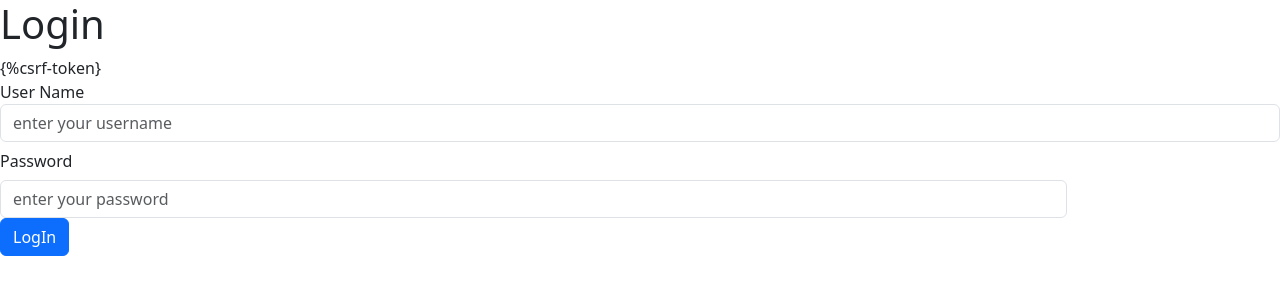
After one commit to zink9169/python_django, a Django app: page /login/ in a window 1280 px wide. The commit adds this page. Shown: the top 300 px of the page. Run offline with Django 5.2, Linux system fonts and the light colour scheme.

Commit message:
Log in page of python

```diff
--- a/myapp/views.py
+++ b/myapp/views.py
@@ -1,12 +1,34 @@
 from django.shortcuts import render,redirect, get_object_or_404
 from .models import Task
 from django.contrib import messages
+from django.contrib.auth import authenticate , login, logout
+from django.contrib.auth.decorators import login_required
 # Create your views here.
 
+def login_views(request):
+    if request.method == "GET":
+        return render(request, 'login.html')
+    if request.method == "POST":
+        username = request.POST.get('username')
+        password = request.POST.get('password')
+        user = authenticate(request, username= username , password = password)
+        if user is not None:
+            login(request.user)
+            messages.success(request, "YOu are now logged in as" + username)
+            return redirect('myapp/task_list/')
+        else:
+            messages.error(request, "Invalid username or password")
+            return redirect('login')
+def logout_view(request):
+    logout(request)
+    return redirect('/login/')
+
+
 def task_list(request):
-    tasks = Task.objects.all()
+    tasks = Task.objects.all().order_by('-id')
     return render(request, 'task_list.html', {'tasks':tasks})
 
+@login_required(login_url="login")
 def task_create(request) :
     if request.method == "POST" :
         title = request.POST.get('title')
@@ -33,17 +55,3 @@ def delete_task(request, task_id):
           return redirect('task_list')
 
      return render(request, 'delete_task.html', {'task: task'})
-
-# def edit_task(request, task_id):
-    # task = get_object_or_404(Task, id = task_id, )
-
-    # if request.method == "POST":
-    #     task.is_completed = "True"
-    #     return redirect('task_list')
-
-    # return render (request, 'complete_task.html', {'task: task'})
-# old version
-# def delete_task(request, task_id):
-#         task = Task.objects.filter(task, id= task_id)
-#         task.delete()
-#         return redirect("/myapp/task_list/")
--- /dev/null
+++ b/templates/login.html
@@ -0,0 +1,62 @@
+<!DOCTYPE html>
+<html lang="en">
+  <head>
+    <meta charset="UTF-8" />
+    <meta name="viewport" content="width=device-width, initial-scale=1.0" />
+    <title>Document</title>
+    <link
+      href="https://cdn.jsdelivr.net/npm/bootstrap@5.3.3/dist/css/bootstrap.min.css"
+      rel="stylesheet"
+      integrity="sha384-QWTKZyjpPEjISv5WaRU9OFeRpok6YctnYmDr5pNlyT2bRjXh0JMhjY6hW+ALEwIH"
+      crossorigin="anonymous"
+    />
+  </head>
+  <body>
+    <h1>Login</h1>
+    <div>
+      {% if messages %} {% for message in messages%}
+      <div
+        class="alert alert-{{ message.tags }} alert-dismissible fade show"
+        role="alert"
+      >
+        {{message}}
+        <button
+          type="button"
+          class="close"
+          data-dismiss="alert"
+          aria-label="Close"
+        ></button>
+      </div>
+
+      {% endfor%} {% endif%}
+      <form action="POST" action="/login/">
+        {%csrf-token}
+        <div class="form-group">
+          <label for="exampleFormControlInput1">User Name</label>
+          <input
+            type="text"
+            class="form-control"
+            id="form-label"
+            name="username"
+            placeholder="enter your username"
+          />
+
+          <label for="inputPassword" class="col-sm-2 col-form-label"
+            >Password</label
+          >
+          <div class="col-sm-10">
+            <input
+              type="password"
+              class="form-control"
+              id="password"
+              name="password"
+              placeholder="enter your password"
+            />
+          </div>
+        </div>
+
+        <button type="submit" class="btn btn-primary">LogIn</button>
+      </form>
+    </div>
+  </body>
+</html>
--- a/todoapp/urls.py
+++ b/todoapp/urls.py
@@ -16,10 +16,11 @@ Including another URLconf
 """
 from django.contrib import admin
 from django.urls import path,include
-
+from myapp import views
 
 urlpatterns = [
     path('admin/', admin.site.urls),
     path('myapp/',include('myapp.urls')),
-
+    path('login/', views.login_views, name="login"),
+    path('logout/', views.logout_view, name='logout'),
 ]
```
Also changed, not shown: templates/header.html (+28 -2 lines), db.sqlite3.
